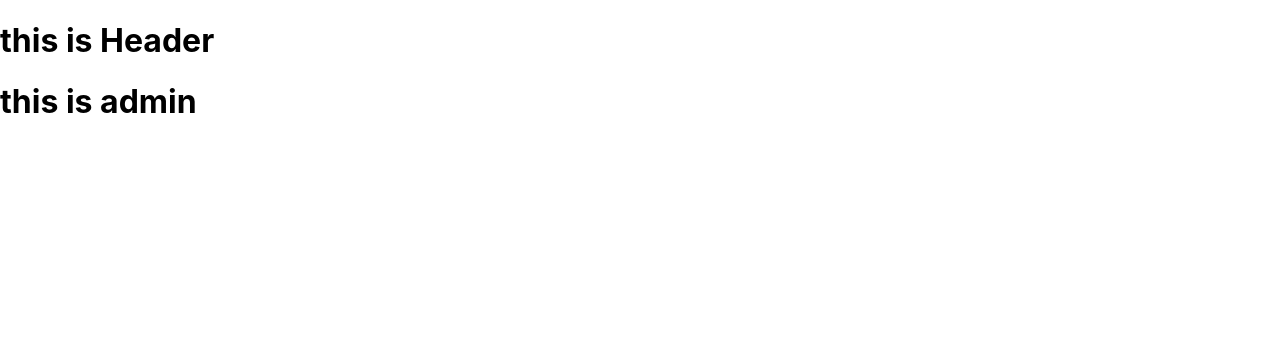
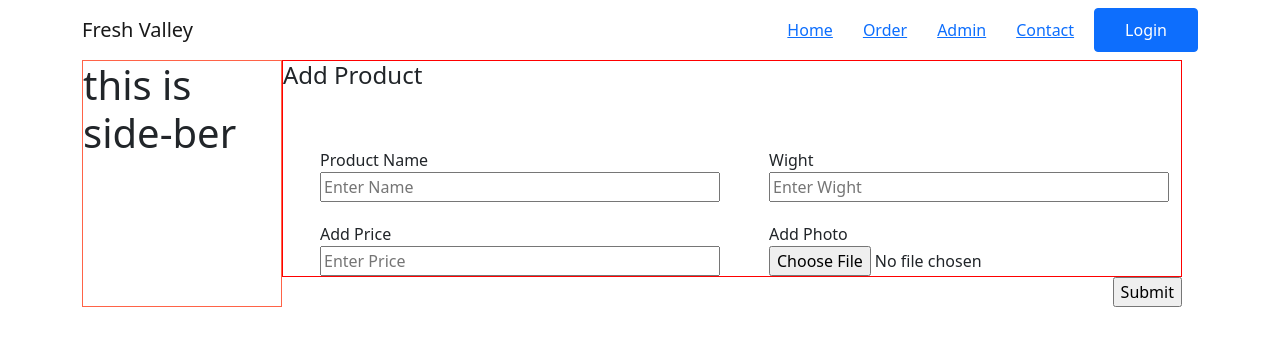
Before and after one commit to rjrayhankhan/fresh-valley-cline, a React (Create React App) app: page /admin in a window 1280 px wide. Shown: the top 346 px of the page. Built offline with nearby package versions, Linux system fonts and the light colour scheme.

Commit message:
done the work

```diff
--- a/package.json
+++ b/package.json
@@ -6,8 +6,12 @@
     "@testing-library/jest-dom": "^5.14.1",
     "@testing-library/react": "^11.2.7",
     "@testing-library/user-event": "^12.8.3",
+    "axios": "^0.21.1",
+    "bootstrap": "^5.0.2",
     "react": "^17.0.2",
+    "react-bootstrap": "^1.6.1",
     "react-dom": "^17.0.2",
+    "react-hook-form": "^7.11.0",
     "react-router-dom": "^5.2.0",
     "react-scripts": "4.0.3",
     "web-vitals": "^1.1.2"
--- a/src/App.js
+++ b/src/App.js
@@ -1,5 +1,6 @@
 import React from "react";
 import './App.css';
+import 'bootstrap/dist/css/bootstrap.min.css';
 import {
   BrowserRouter as Router,
   Switch,
@@ -19,6 +20,9 @@ function App() {
          <Route exact path="/">
            <Home></Home>
          </Route>
+         <Route path="/home">
+           <Home></Home>
+         </Route>
          <Route path="/admin">
            <Admin></Admin>
          </Route>
--- /dev/null
+++ b/src/components/Admin/Admin.css
@@ -0,0 +1,30 @@
+.input {
+   margin-left: 100px;
+}
+
+.input-aria {
+    border: 1px solid red;
+    width: 900px;
+}
+
+
+.input-aria p {
+    margin: 50px 0px 0px 25px;
+}
+
+.input-aria input {
+    width: 400px;
+}
+
+.admin input {
+    float: right;
+}
+
+.admin {
+    display: flex;
+}
+
+.side-ber {
+    border: 1px solid tomato;
+    width: 200px;
+}
--- a/src/components/Admin/Admin.js
+++ b/src/components/Admin/Admin.js
@@ -1,10 +1,86 @@
-import React from 'react';
+import axios from "axios";
+import React, { useState } from "react";
+import { Col, Container, Row } from "react-bootstrap";
+import { useForm } from "react-hook-form";
+import './Admin.css'
 
 const Admin = () => {
+    const { register, handleSubmit, watch } = useForm();
+    const [imageURL, setImageURL] = useState(null);
+
+    const onSubmit = data => {
+        const addProduct = {
+            name: data.name,
+            price: data.price,
+            wight: data.wight,
+            image: imageURL
+        };
+        const url = `https://dry-savannah-52659.herokuapp.com/addProduct`;
+
+        fetch(url, {
+            method: 'POST',
+            headers: {
+                'content-type': 'application/json'
+            },
+            body: JSON.stringify(addProduct)
+        })
+        .then(res => console.log('server site response', res))
+    };
+
+    const handleUploadImage = event => {
+        console.log(event.target.files[0])
+        const imageUpload = new FormData();
+        imageUpload.set('key', '688c7ba26427700b29a03d8886d9a5d4')
+        imageUpload.append('image', event.target.files[0])
+
+
+        axios.post('https://api.imgbb.com/1/upload', imageUpload)
+            .then(function (response) {
+                setImageURL(response.data.data.display_url);
+            })
+            .catch(function (error) {
+                console.log(error);
+            });
+    }
+
     return (
-        <div>
-            <h1>this is admin</h1>
-        </div>
+        <div className="admin container">
+            <div className="side-ber">
+                <h1>this is side-ber</h1>
+            </div>
+            <form onSubmit={handleSubmit(onSubmit)}>
+                <div className="input-aria">
+                    <h4>Add Product</h4>
+                    <Container>
+                        <Row>
+                            <Col>
+                                <div className="input-box">
+                                    <p>Product Name</p>
+                                    <input placeholder="Enter Name" {...register("name", { required: true })} />
+                                </div>
+
+                                <div className="input-box">
+                                    <p>Add Price</p>
+                                    <input placeholder="Enter Price" {...register("price", { required: true })} />
+                                </div>
+                            </Col>
+                            <Col>
+                                <div className="input-box">
+                                    <p>Wight</p>
+                                    <input placeholder="Enter Wight" {...register("wight", { required: true })} />
+                                </div>
+
+                                <div className="input-box">
+                                    <p>Add Photo</p>
+                                    <input type="file" onChange={handleUploadImage} />
+                                </div>
+                            </Col>
+                        </Row>
+                    </Container>
+                </div>
+                <input type="submit" />
+            </form>
+        </div >
     );
 };
 
--- a/src/components/Header/Header.css
+++ b/src/components/Header/Header.css
@@ -0,0 +1,16 @@
+.header {
+    display: flex;
+}
+
+.nav-ber {
+    position: relative;
+}
+
+.nav-ber a {
+    margin-right: 10px;
+    padding: 10px;
+}
+
+.nav-ber Button {
+    padding: 0px 30px;
+}
--- a/src/components/Header/Header.js
+++ b/src/components/Header/Header.js
@@ -1,10 +1,23 @@
 import React from 'react';
+import './Header.css';
+import { Link } from 'react-router-dom';
+import { Container, Nav, Navbar, NavDropdown } from 'react-bootstrap';
+import { Button } from 'react-bootstrap';
 
 const Header = () => {
     return (
-        <div>
-            <h1>this is Header</h1>
-        </div>
+        <Navbar collapseOnSelect expand="lg">
+            <Container>
+                <Navbar.Brand href="#home">Fresh Valley</Navbar.Brand>
+                    <Nav  className="nav-ber">
+                        <Link to="/home">Home</Link>
+                        <Link to="/order">Order</Link>
+                        <Link to="/admin">Admin</Link>
+                        <Link to="/contact">Contact</Link>
+                        <Button>Login</Button>
+                    </Nav>
+            </Container>
+        </Navbar>
     );
 };
 
```
Also changed, not shown: 1 other file (tests, documents, lock files or other folders).
